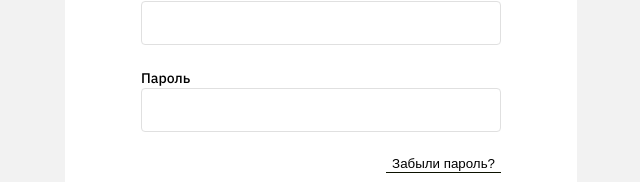
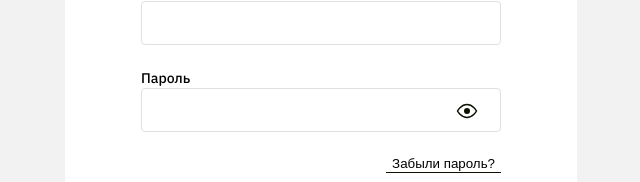
Before and after one commit to photo-booking/frontend-one, a React (Create React App) app: page /sign-in in a window 1280 px wide. Shown: the part 331-513 px from the top of the page, without its empty margins (319-959 px from the left). Built offline with nearby package versions, Linux system fonts and the light colour scheme.

Commit message:
add func Show password

```diff
--- a/src/components/FormAuth/FormAuth.css
+++ b/src/components/FormAuth/FormAuth.css
@@ -20,9 +20,17 @@
 }
 
 .form-auth__button_submit,
-.form-auth__button_signin {
+.form-auth__button_signin,
+.form-auth__button_show-pass {
   cursor: pointer;
   border: none;
+}
+
+.form-auth__button_show-pass{
+  background: none;
+  position: absolute;
+  top: 10px;
+  right: 16px;
 }
 
 .form-auth__button_submit {
@@ -124,3 +132,7 @@
   width: 359px;
   color: #BA1B00;
 }
+
+.form-auth__input-container{
+  position: relative;
+}
--- a/src/pages/Signin/Signin.jsx
+++ b/src/pages/Signin/Signin.jsx
@@ -1,7 +1,8 @@
-import React, { useEffect } from 'react';
+import React, { useEffect, useState } from 'react';
 import { useNavigate, useLocation } from 'react-router-dom';
 import { useForm } from 'react-hook-form';
 import './Signin.css';
+import showPassImage from '../../images/Show.svg';
 import { AuthIntegration } from '../../components/AuthIntegration/AuthIntegration';
 import { FormAuth } from '../../components/FormAuth/FormAuth';
 import {
@@ -23,6 +24,7 @@ export const Signin = props => {
     formState: { errors }
   } = useForm({ mode: 'onChange' });
   const { onSubmit, signinGoogle, signinVk } = props;
+  const [showPass, setShowPass] = useState(false);
   const watchAllFields = watch();
 
   const formAuthInputClassName = name => {
@@ -41,6 +43,11 @@ export const Signin = props => {
   const handleSubmitSignin = values => {
     onSubmit(values);
     reset();
+  };
+
+  const handleShowPassword = evt => {
+    evt.preventDefault();
+    setShowPass(!showPass);
   };
 
   return (
@@ -74,10 +81,11 @@ export const Signin = props => {
               className="form-auth__label"
             >
               Пароль
+              <div className="form-auth__input-container">
                 <input
                   className={formAuthInputClassName('password')}
                   id="password"
-                type="password"
+                  type={showPass ? 'text' : 'password'}
                   minLength="8"
                   maxLength="50"
                   {...register('password', {
@@ -88,6 +96,16 @@ export const Signin = props => {
                     }
                   })}
                 />
+                <button
+                  className="form-auth__button_show-pass"
+                  onClick={handleShowPassword}
+                >
+                  <img
+                    src={showPassImage}
+                    alt="show password"
+                  />
+                </button>
+              </div>
               <span className="form-auth__err">{errors?.password && errors.password.message}</span>
             </label>
             <button
--- a/src/pages/Signup/Signup.jsx
+++ b/src/pages/Signup/Signup.jsx
@@ -2,6 +2,7 @@ import React, { useEffect, useState } from 'react';
 import { useForm } from 'react-hook-form';
 import { useNavigate } from 'react-router-dom';
 import './Signup.css';
+import showPassImage from '../../images/Show.svg';
 import { AuthIntegration } from '../../components/AuthIntegration/AuthIntegration';
 import { FormAuth } from '../../components/FormAuth/FormAuth';
 import {
@@ -24,6 +25,7 @@ export const Signup = props => {
     formState: { errors, isValid }
   } = useForm({ mode: 'onChange' });
   const navigate = useNavigate();
+  const [showPass, setShowPass] = useState(false);
   const { onSubmit, onSubmitJoin, isClient } = props;
   const title = `Зарегистрироваться как ${isClient ? 'заказчик' : 'специалист'}`;
 
@@ -70,6 +72,11 @@ export const Signup = props => {
   const handleSubmitJoin = values => {
     onSubmitJoin(values);
     reset();
+  };
+
+  const handleShowPassword = evt => {
+    evt.preventDefault();
+    setShowPass(!showPass);
   };
 
   return (
@@ -153,9 +160,10 @@ export const Signup = props => {
                   className="form-auth__label"
                 >
                   Пароль
+                  <div className="form-auth__input-container">
                     <input
                       className={formAuthInputClassName('password')}
-                    type="password"
+                      type={showPass ? 'text' : 'password'}
                       id="password"
                       minLength="8"
                       maxLength="50"
@@ -167,6 +175,17 @@ export const Signup = props => {
                         }
                       })}
                     />
+                    <button
+                      className="form-auth__button_show-pass"
+                      onClick={handleShowPassword}
+                    >
+                      <img
+                        src={showPassImage}
+                        alt="show password"
+                        className="form-auth__"
+                      />
+                    </button>
+                  </div>
                   <span className="form-auth__err">
                     {errors?.password && errors.password.message}
                   </span>
```
Also changed, not shown: src/images/Show.svg (added). Lines whose indentation alone changed are shown as unchanged.
